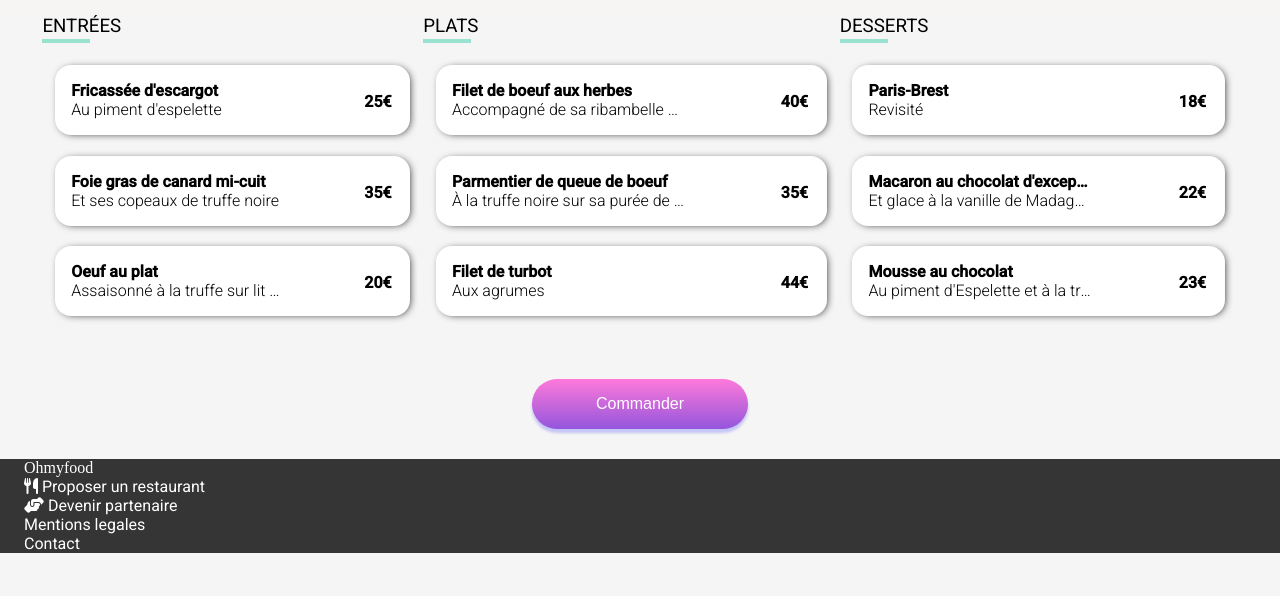
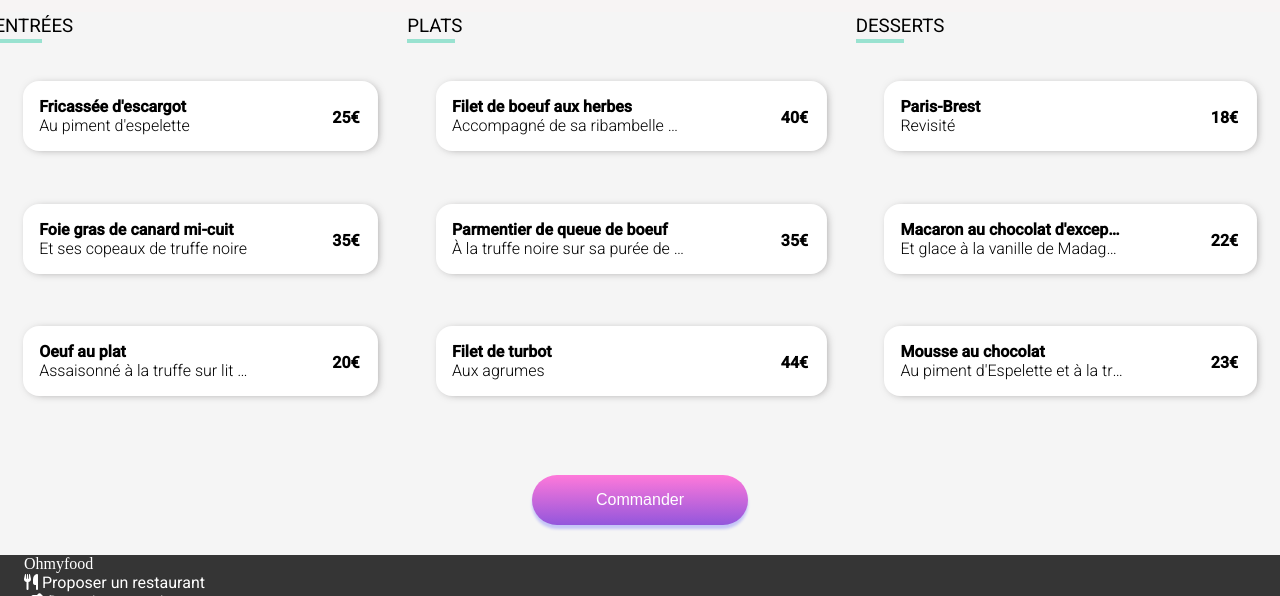
Before and after one commit to Meziane74/Mezianelekhal_3_24052022, a plain HTML site: page pages/restaurant1.html in a window 1280 px wide. Shown: the part 608-1204 px from the top of the page. Before the commit the page ends 1161 px from the top, so only its background shows below. Drawn offline with Linux system fonts and the light colour scheme; a web font is replaced by a local one.

Commit message:
modification margin du metu item pour appear

```diff
--- a/css/food.css
+++ b/css/food.css
@@ -590,7 +590,7 @@ header .cursor_index {
 
 .menu-item {
 
-    box-shadow: 2px 1px 8px -3px #000000;
+    box-shadow: 2px 1px 8px -3px rgba(123, 121, 121, 0.85);
     display: flex;
     background-color: white;
     border-radius: 1rem;
@@ -599,7 +599,7 @@ header .cursor_index {
     animation-delay: 0.1s;
     /* box-shadow: #353535; */
     overflow: hidden;
-    margin: 0.5rem;
+    margin: 1.5rem;
 
 }
 
```
